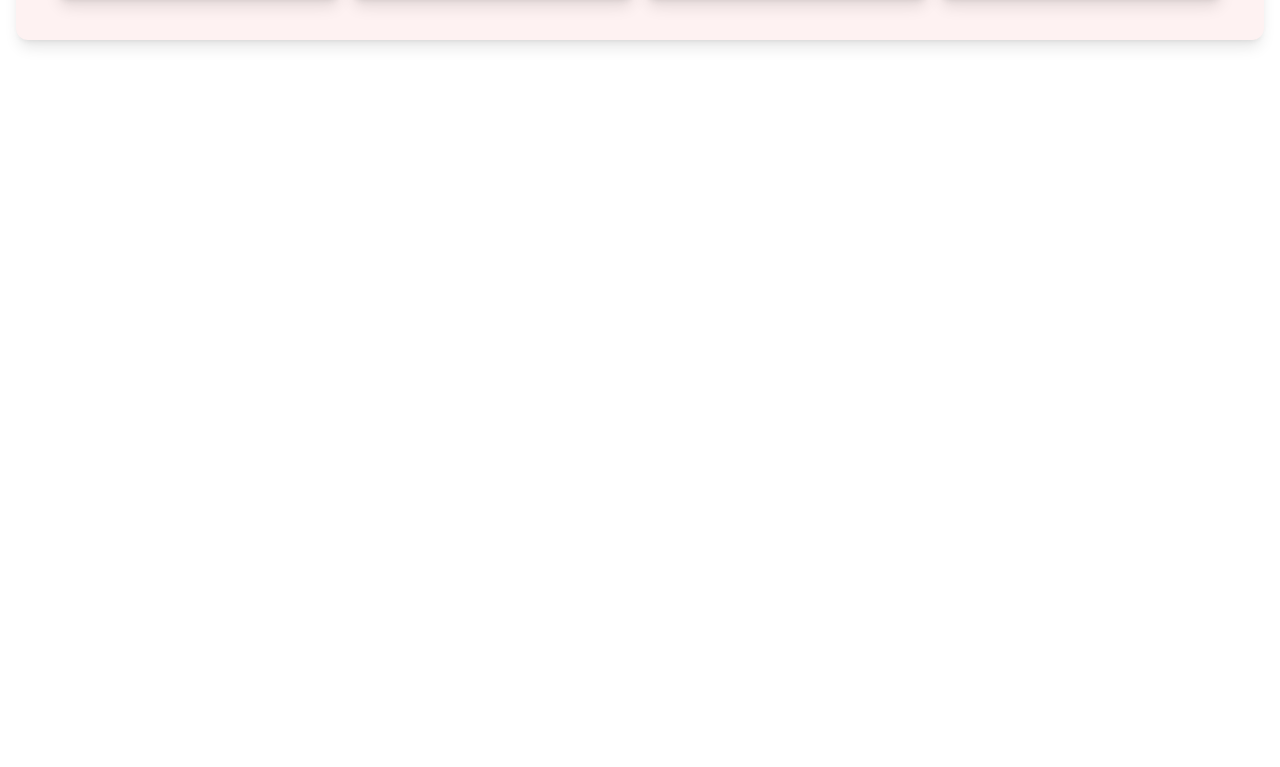
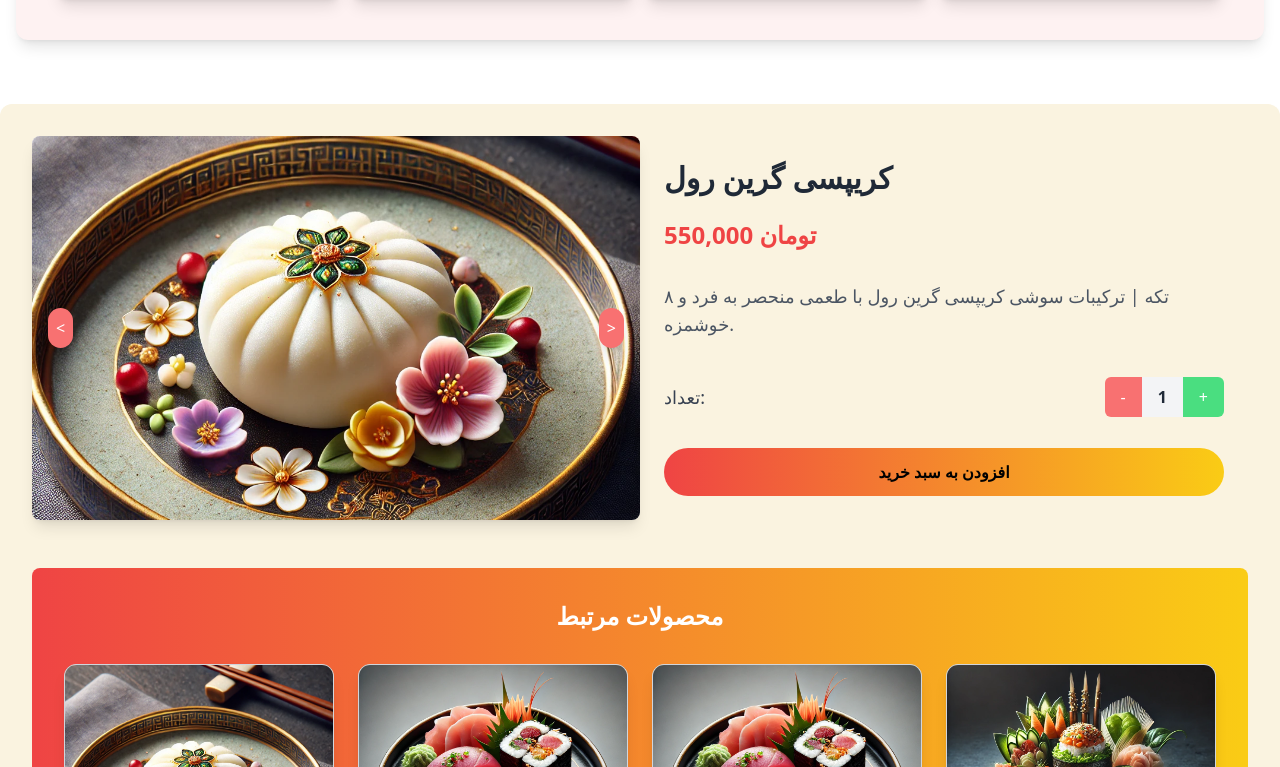
Before and after one commit to hasanzade7832/sushi, a Next.js app: page / in a window 1280 px wide. Shown: the part 1513-2280 px from the top of the page. Before the commit the page ends 1617 px from the top, so only its background shows below. Built offline with nearby package versions, Linux system fonts and the light colour scheme.

Commit message:
added shopping cart ui

```diff
--- a/app/page.js
+++ b/app/page.js
@@ -12,7 +12,7 @@ export default function Home() {
       <div>
         <Header />
         <SushiList />
-        {/* <DetailsProduct /> */}
+        <DetailsProduct />
       </div>
     </CartProvider>
   );
```
